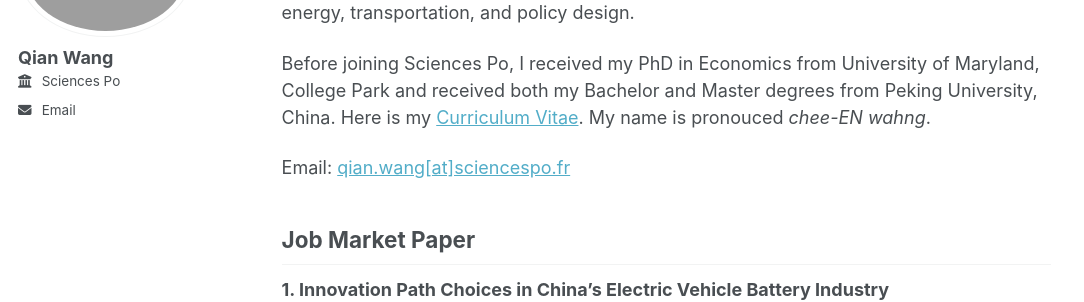
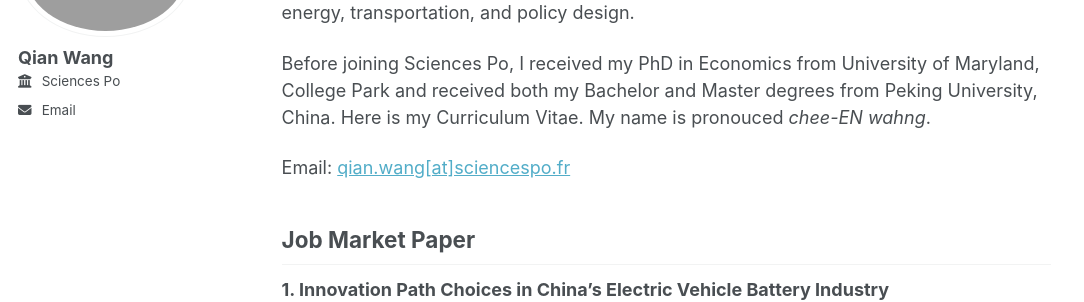
Before and after one commit to qwang819/qwang819.github.io, a Jekyll site: the page built from _pages/about.md, in a window 1280 px wide and 900 px high. Shown: the part 196-498 px from the top of the window, without its empty margins (0-1084 px from the left). Built offline with Jekyll 4.4.1, drawn with Linux system fonts in a browser that asks for light colours; a script that is not in the unit is left out; part of the change alters nothing that is shown.

```diff
--- a/_pages/about.md
+++ b/_pages/about.md
@@ -10,8 +10,7 @@ redirect_from:
 
 I am an Assistant Professor of Economics at Sciences Po. My research applies empirical methods from industrial organization to a range of topics, including innovation, antitrust, energy, transportation, and policy design.
 
-Before joining Sciences Po, I received my PhD in Economics from University of Maryland, College Park and received both my Bachelor and Master degrees from Peking University, China. Here is my <a href="https://www.dropbox.com/scl/fi/9l4caio591r0qfnabrjm4/CV_QianWang_General_v17.pdf?rlkey=kyq7we6lhdiwxk52b5zedkcqo&st=5w17slrc&dl=0" >
-Curriculum Vitae</a>. My name is pronouced *chee-EN wahng*.
+Before joining Sciences Po, I received my PhD in Economics from University of Maryland, College Park and received both my Bachelor and Master degrees from Peking University, China. Here is my Curriculum Vitae. My name is pronouced *chee-EN wahng*.
 
 Email: <a href="mailto:qian.wang@sciencespo.fr">qian.wang[at]sciencespo.fr</a>
 
```
